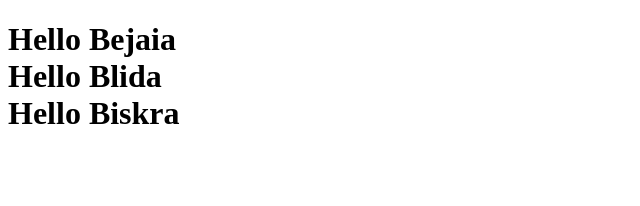
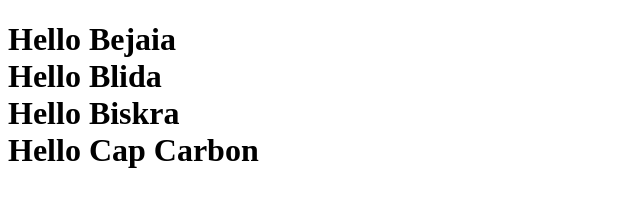
Before and after one commit to Ferdjani-zakaria/gitlab, a plain HTML site: page index.html in a window 1280 px wide. Shown: the whole page, without its empty margins (0-640 px from the left). Drawn offline with Linux system fonts and the light colour scheme.

Commit message:
Adding hello Cap Carton

```diff
--- a/index.html
+++ b/index.html
@@ -11,7 +11,8 @@
         <h1>Hello Bejaia <br>
 
             Hello Blida <br>
-            Hello Biskra
+            Hello Biskra <br>
+            Hello Cap Carbon
             </h1>
     </div>
 </body>
```
